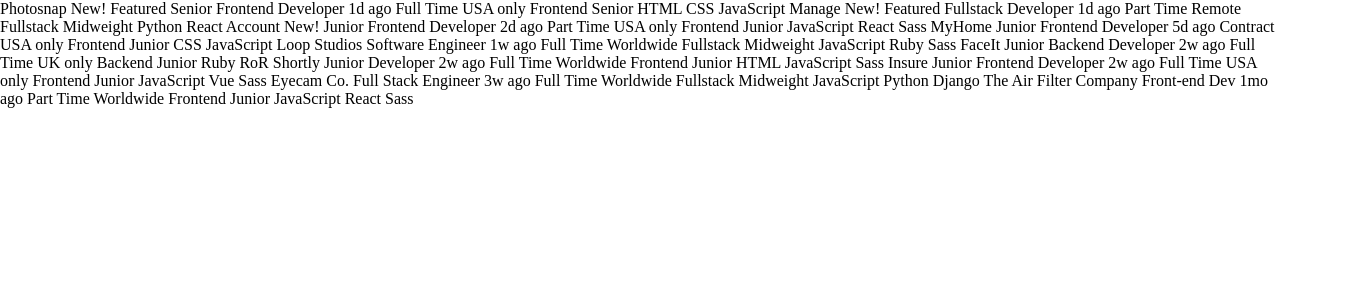
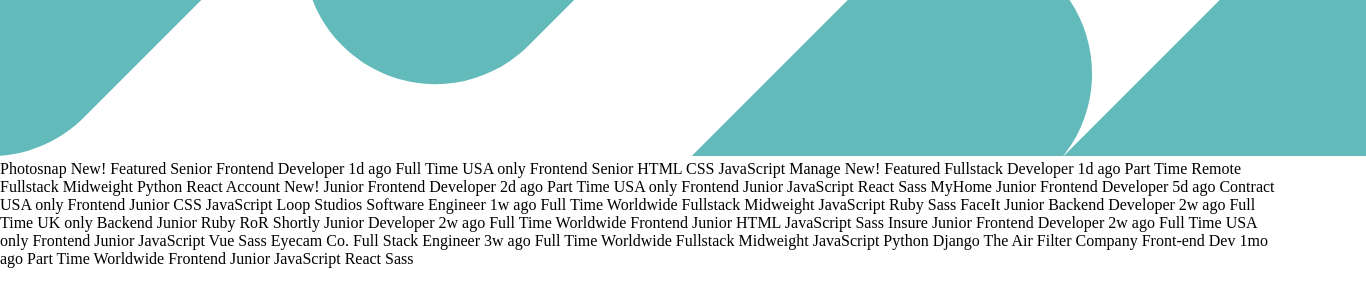
Before and after one commit to IbnDaanis/static-job-listings, a plain HTML site: page index.html in a window 1280 px wide. Shown: the whole page, 1366 px wide, since content can reach past the window. Drawn offline with Linux system fonts and the light colour scheme.

Commit message:
Jobs container

```diff
--- a/index.html
+++ b/index.html
@@ -2,6 +2,7 @@
 <html lang="en">
   <head>
     <meta charset="UTF-8" />
+    <meta name="description" content="Job Listings>
     <meta name="viewport" content="width=device-width, initial-scale=1.0" />
     <link
       rel="icon"
@@ -13,6 +14,9 @@
     <title>Frontend Mentor | Job Listings</title>
   </head>
   <body>
+    <div class="bg-header">
+      <img src="./images/bg-header-desktop.svg" alt="header" />
+    </div>
     <!-- Item Start -->
     Photosnap New! Featured Senior Frontend Developer 1d ago Full Time USA only
     <!-- Role -->
```
